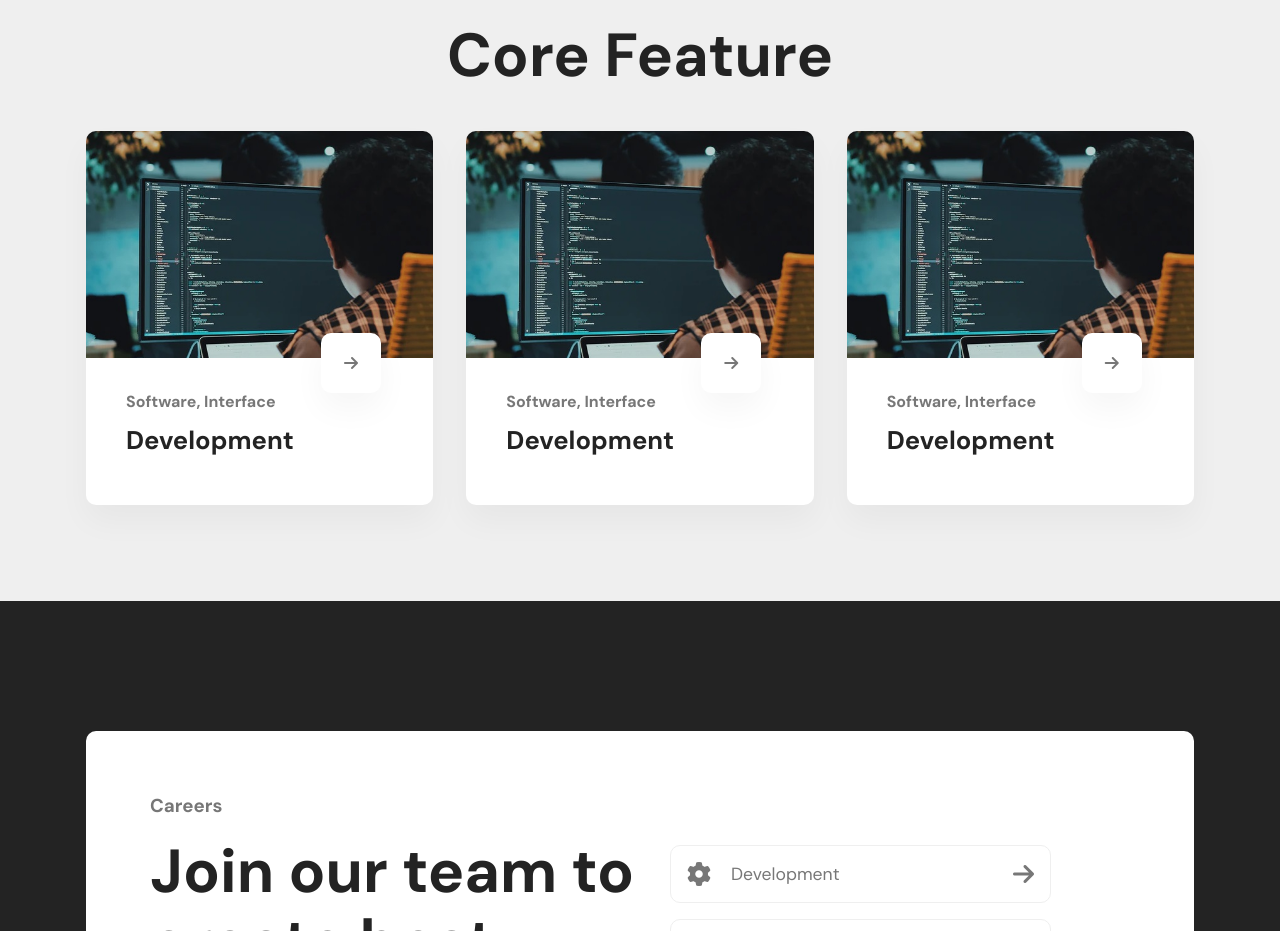
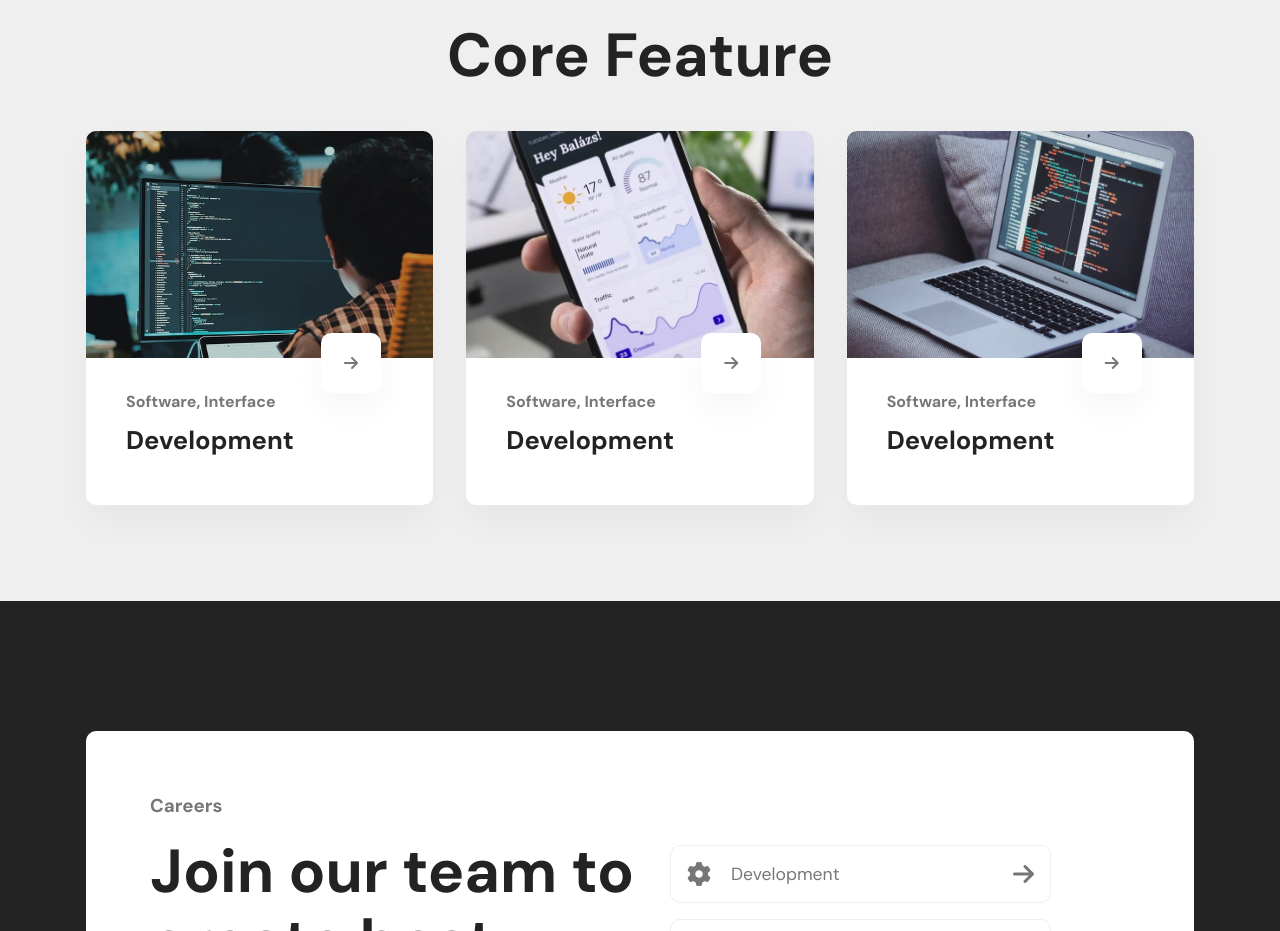
Before and after one commit to nhuanld17/NonResponsive-Demo, a plain HTML site: page index.html in a window 1280 px wide. Shown: the part 2440-3371 px from the top of the page. Drawn offline with Linux system fonts and the light colour scheme.

Commit message:
change image

```diff
--- a/index.html
+++ b/index.html
@@ -243,7 +243,7 @@
         </div>
         <div class="item">
           <div class="image">
-            <img src="./assets/images/features1 (1).jpg" alt="">
+            <img src="./assets/images/features2 (1).jpg" alt="">
           </div>
           <div class="icon">
             <i class="fa-solid fa-arrow-right"></i>
@@ -259,7 +259,7 @@
         </div>
         <div class="item">
           <div class="image">
-            <img src="./assets/images/features1 (1).jpg" alt="">
+            <img src="./assets/images/features3.jpg" alt="">
           </div>
           <div class="icon">
             <i class="fa-solid fa-arrow-right"></i>
```
